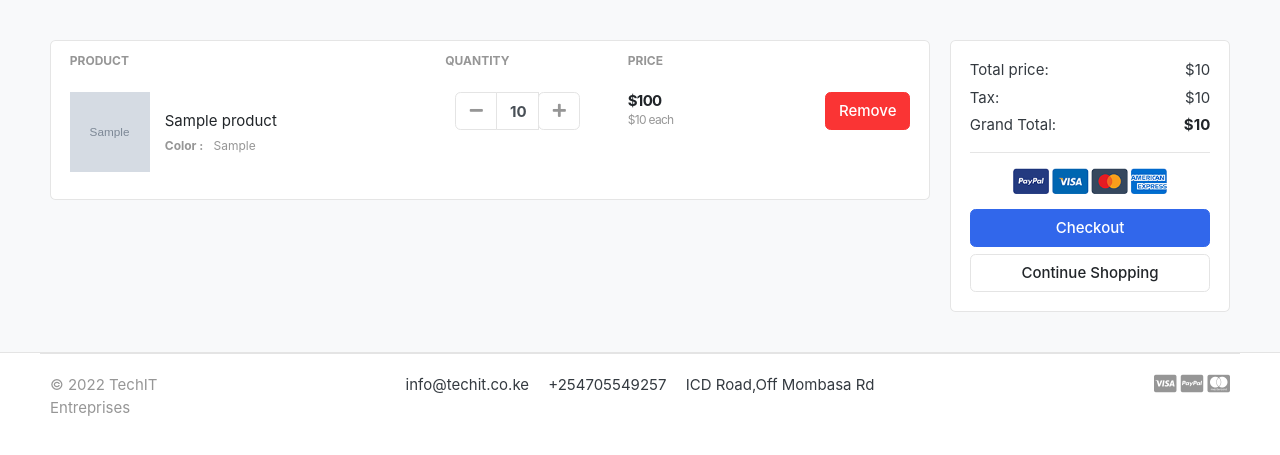
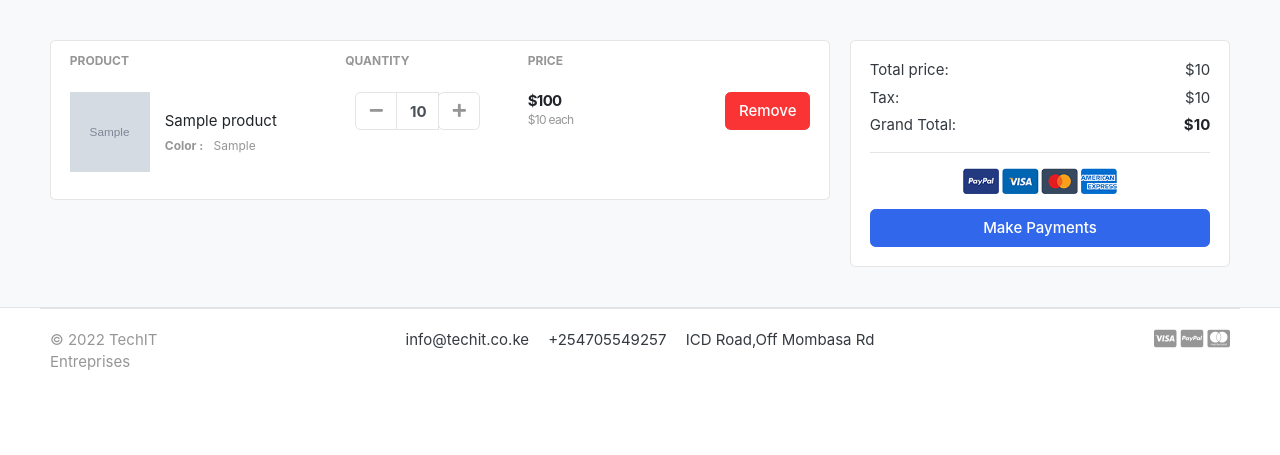
Before and after one commit to stevescilar/Tech-IT, a Django app: template templates/orders/payments.html in a window 1280 px wide. Shown: the part 118-573 px from the top of the page. Run offline with Django 4.2, Linux system fonts and the light colour scheme; tables that the repository leaves empty hold one stand-in row (values such as "Sample post"); the template is opened without the code that fills it: values that come from a table or form of the project are taken from there, most other values are stand-ins (such as "Sample title", 1, 10 or a date in 2020); grey boxes marked "Sample" are stand-in pictures; some libraries are stand-ins or nearby versions; some web fonts are replaced.

Commit message:
process payments

```diff
--- a/templates/orders/payments.html
+++ b/templates/orders/payments.html
@@ -6,15 +6,9 @@
     <div class="container">
 
     <!-- ============================ COMPONENT 1 ================================= -->
-    {% if not cart_items %}
-        <h2 class="text-center">Shopping cart is Empty </h2>
-        <br>
-        <div class="text-center">
-            <a href="{% url 'store' %}" class="btn btn-primary"> Continue Shopping </a>
-        </div>
-    {% else %}
+
     <div class="row">
-        <aside class="col-lg-9">
+        <aside class="col-lg-8">
     <div class="card">
     <table class="table table-borderless table-shopping-cart">
     <thead class="text-muted">
@@ -78,7 +72,7 @@
     </div> <!-- card.// -->
 
         </aside> <!-- col.// -->
-        <aside class="col-lg-3">
+        <aside class="col-lg-4">
 
             <div class="card">
             <div class="card-body">
@@ -98,8 +92,8 @@
                 <p class="text-center mb-3">
                     <img src="{% static 'images/misc/payments.png' %}" height="26">
                 </p>
-                <a href="{% url 'checkout' %}" class="btn btn-primary btn-block"> Checkout </a>
-                <a href="{% url 'store' %}" class="btn btn-light btn-block">Continue Shopping</a>
+                <a href="{% url 'checkout' %}" class="btn btn-primary btn-block"> Make Payments </a>
+
             </div> <!-- card-body.// -->
             </div> <!-- card.// -->
 
@@ -107,7 +101,7 @@
 
 
     </div> <!-- row.// -->
-    {% endif %}
+
     <!-- ============================ COMPONENT 1 END .// ================================= -->
 
     </div> <!-- container .//  -->
```
